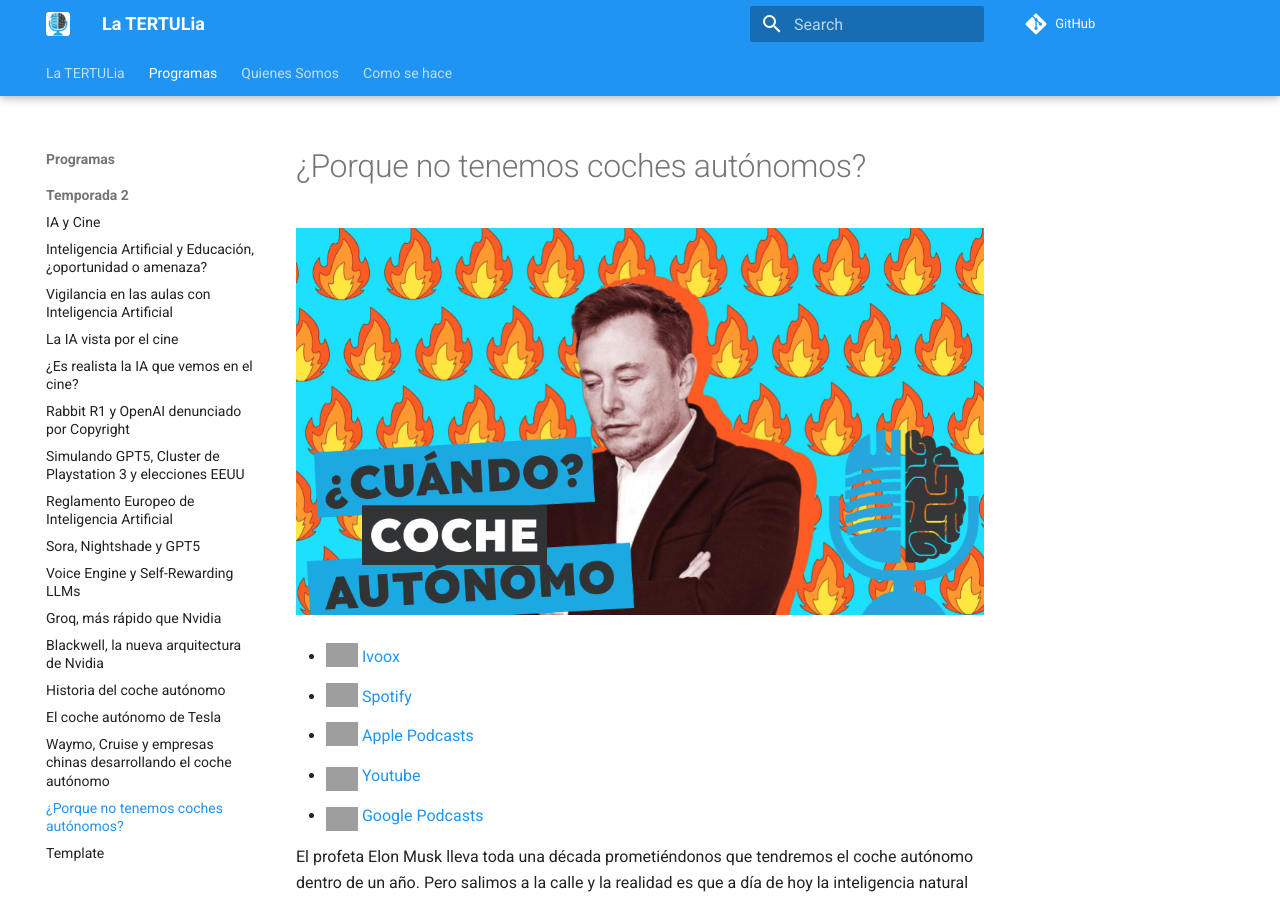
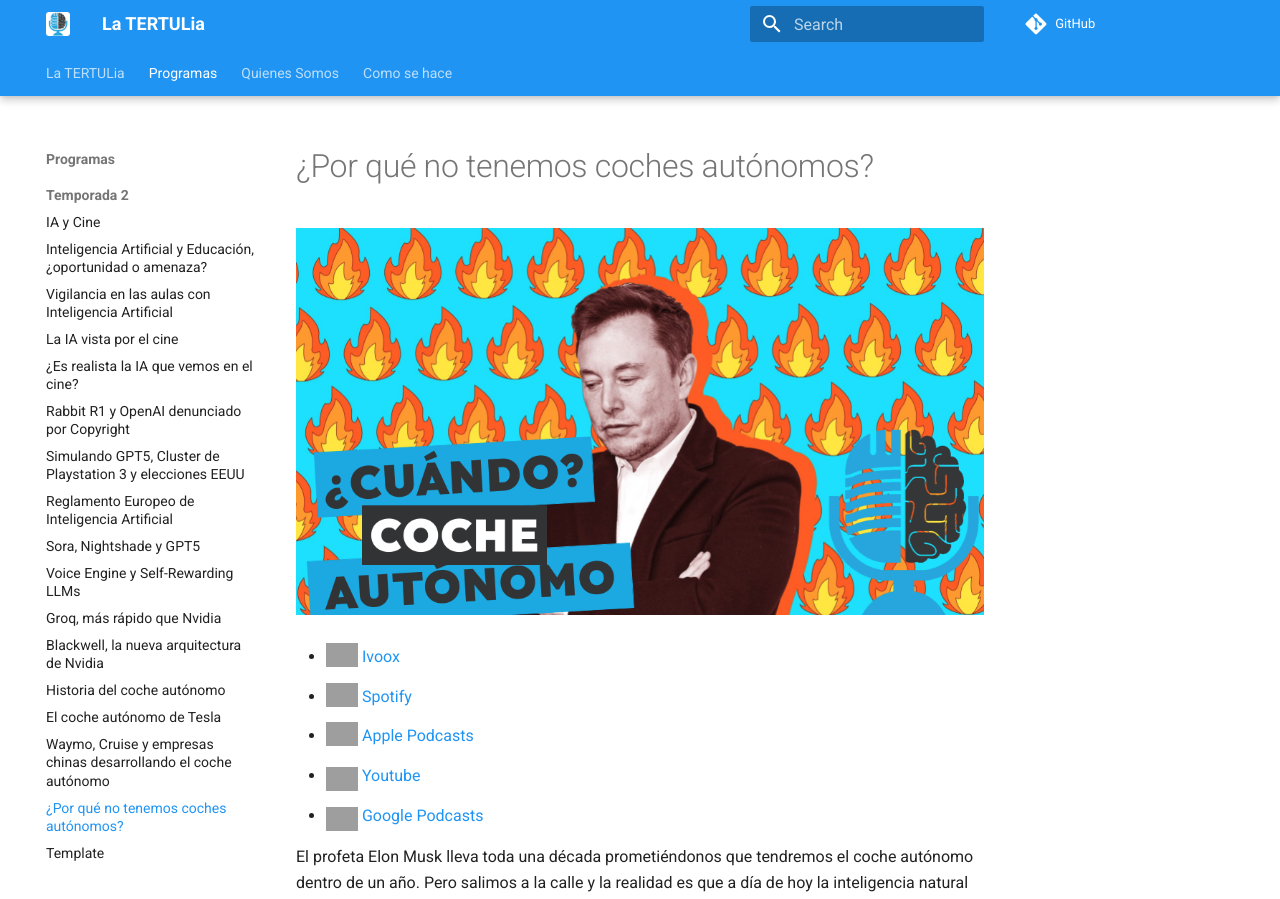
Before and after one commit to ironbar/tertulia_inteligencia_artificial, an MkDocs documentation site: the page built from docs/programas/temporada-2/17-cuando-coche-autonomo.md, in a window 1280 px wide and 1275 px high. Shown: the top 899 px of the window. Built offline with MkDocs 1.6.1 and Material for MkDocs 9.7.7, drawn with Linux system fonts in a browser that asks for light colours; comment, search, counter and statistics services are not loaded; grey boxes are pictures that could not be loaded.

Commit message:
fixed typo

```diff
--- a/docs/programas/temporada-2/17-cuando-coche-autonomo.md
+++ b/docs/programas/temporada-2/17-cuando-coche-autonomo.md
@@ -1,4 +1,4 @@
-# ¿Porque no tenemos coches autónomos?
+# ¿Por qué no tenemos coches autónomos?
 
 ![](res/2024-05-24-14-21-07.png)
 
```
